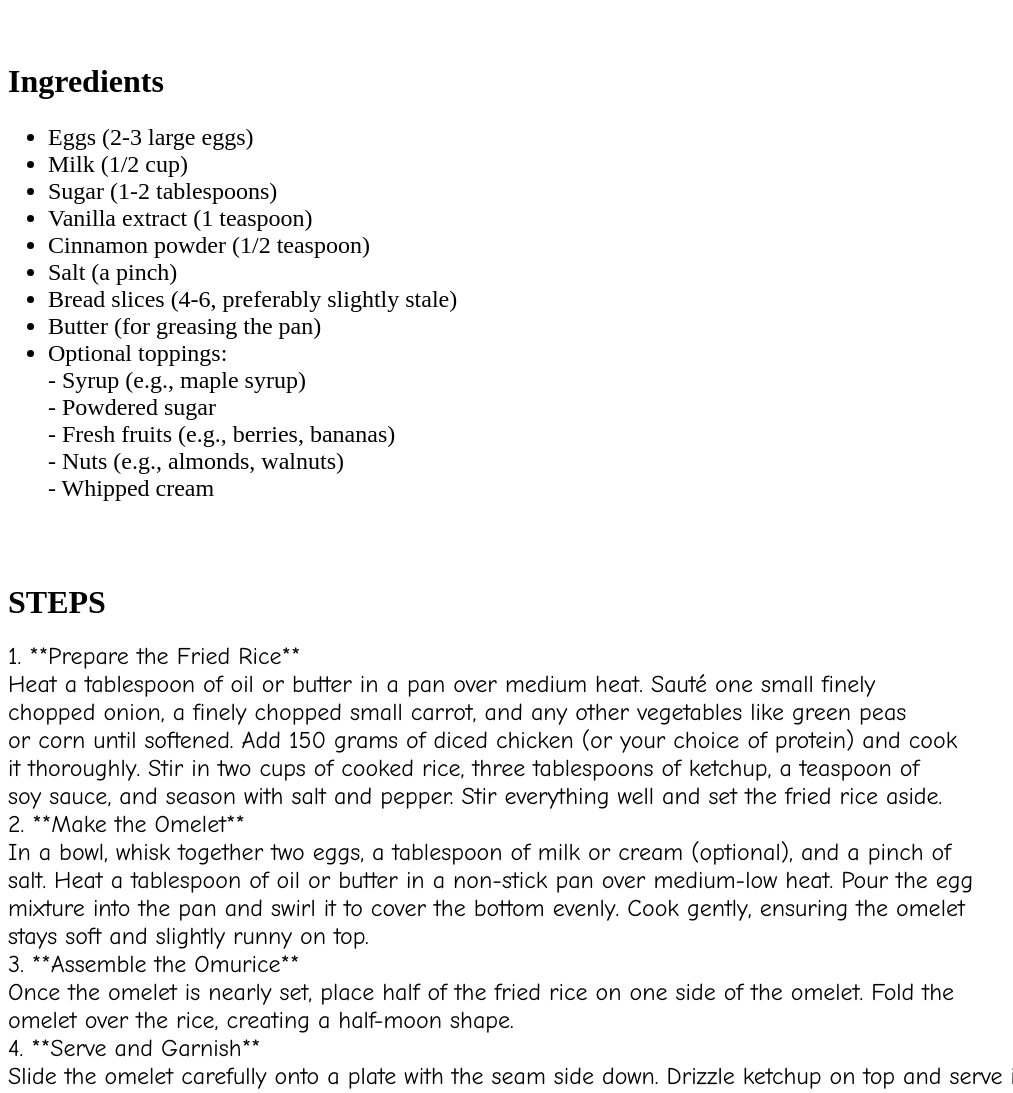
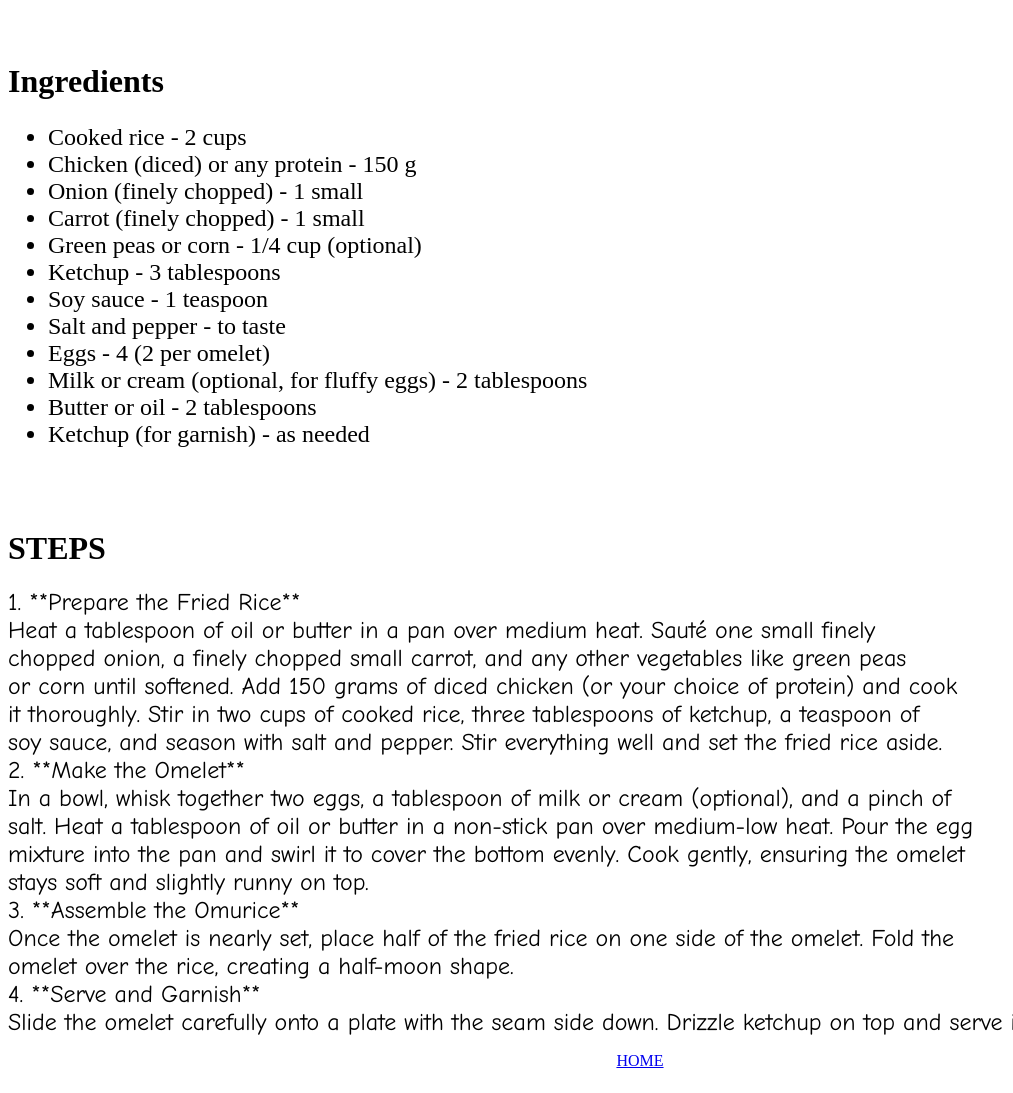
Before and after one commit to fanzzum/odin-recipes, a plain HTML site: page recipes/omurice.html in a window 1280 px wide. Shown: the part 940-2033 px from the top of the page, without its empty margins (0-1013 px from the left). Drawn offline with Linux system fonts and the light colour scheme.

Commit message:
Add index page
Finish Project adding index page, in index page, hyperlink to all recipes page,
in the recipes page hyperlink to the home page

```diff
--- a/recipes/omurice.html
+++ b/recipes/omurice.html
@@ -20,20 +20,18 @@
 
       <h1 align="left">Ingredients</h1>
       <ul style="font-size: x-large;">
-              <li>Eggs (2-3 large eggs)  </li>
-              <li>Milk (1/2 cup)  </li>
-              <li>Sugar (1-2 tablespoons)  </li>
-              <li>Vanilla extract (1 teaspoon)  </li>
-              <li>Cinnamon powder (1/2 teaspoon)  </li>
-              <li>Salt (a pinch)  </li>
-              <li>Bread slices (4-6, preferably slightly stale)  </li>
-              <li>Butter (for greasing the pan)  </li>
-              <li>Optional toppings:<br>
-              - Syrup (e.g., maple syrup)<br>
-              - Powdered sugar<br>
-              - Fresh fruits (e.g., berries, bananas)<br>
-              - Nuts (e.g., almonds, walnuts)<br>
-              - Whipped cream  </li>
+        <li>Cooked rice - 2 cups</li>
+        <li>Chicken (diced) or any protein - 150 g</li>
+        <li>Onion (finely chopped) - 1 small</li>
+        <li>Carrot (finely chopped) - 1 small</li>
+        <li>Green peas or corn - 1/4 cup (optional)</li>
+        <li>Ketchup - 3 tablespoons</li>
+        <li>Soy sauce - 1 teaspoon</li>
+        <li>Salt and pepper - to taste</li>
+        <li>Eggs - 4 (2 per omelet)</li>
+        <li>Milk or cream (optional, for fluffy eggs) - 2 tablespoons</li>
+        <li>Butter or oil - 2 tablespoons</li>
+        <li>Ketchup (for garnish) - as needed</li>
       </ul><br><br>
 
       <h1 align="left">STEPS</h1>
@@ -59,5 +57,6 @@
 4. **Serve and Garnish** <br>
    Slide the omelet carefully onto a plate with the seam side down. Drizzle ketchup on top and serve immediately.
            <br></font></p>
+           <p align="center"><a href="../index.html">HOME</a></p>
 </body>
 </html>
```
Also changed, not shown: index.html (+19 -0 lines), recipes/frenchtoast.html (+1 -0 lines), recipes/tea.html (+1 -0 lines), 1 other file.
